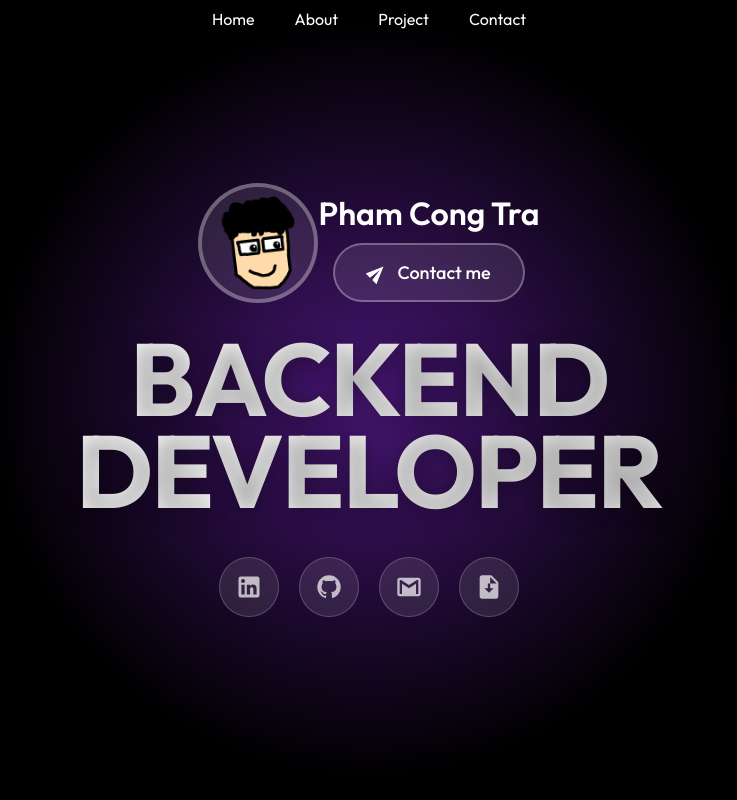
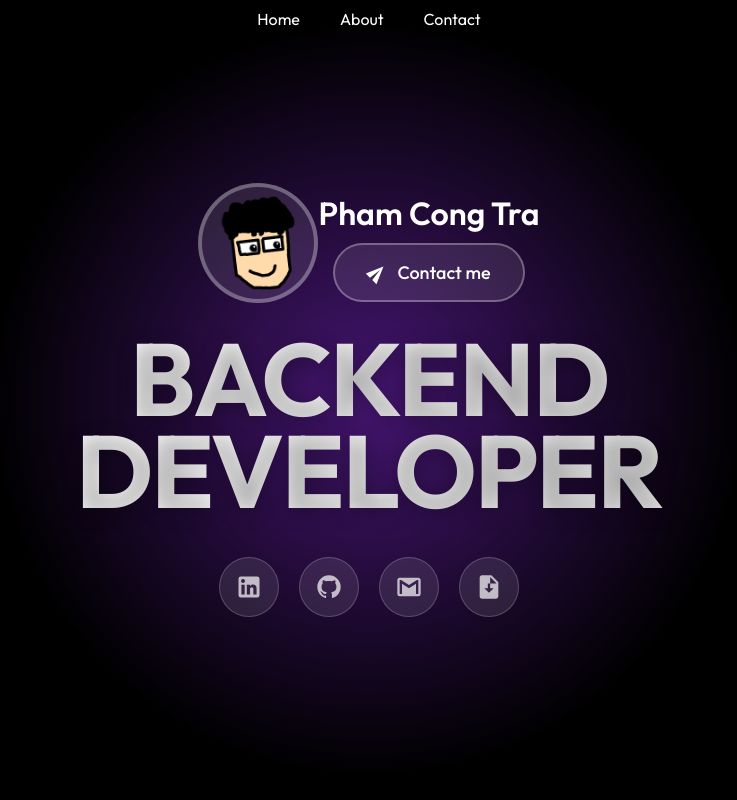
Before and after one commit to pctra266/portfolio-trapham, a React (Vite) app: page / in a window 1280 px wide. Shown: the top 800 px of the page, without its empty margins (271-1008 px from the left). Built offline with nearby package versions, Linux system fonts and the light colour scheme.

Commit message:
feat: temporarily turn off projects

```diff
--- a/src/Components/Navbar/Navbar.jsx
+++ b/src/Components/Navbar/Navbar.jsx
@@ -26,7 +26,7 @@ const Navbar = ({ onNavClick, scroll }) => {
         <li onClick={() => handleSwitchTab("space")}>Home</li>
         <li onClick={() => handleSwitchTab("about")}>About</li>
 
-        <li onClick={() => scroll.scrollTo("#project")}>Project</li>
+        {/* <li onClick={() => scroll.scrollTo("#project")}>Project</li> */}
         <li onClick={() => scroll.scrollTo("#contact")}>Contact</li>
       </ul>
     </nav>
```
